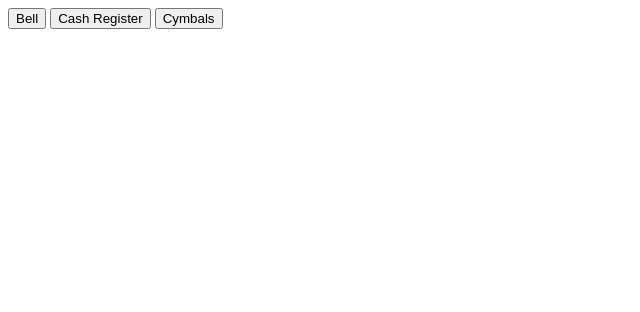
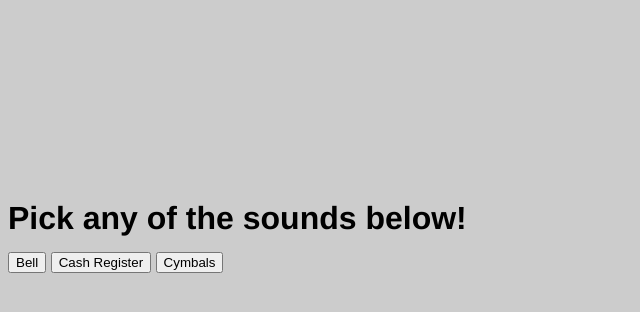
Before and after one commit to jerry-lagore/mi349_soundboard, a plain HTML site: page index.html in a window 1280 px wide. Shown: the whole page, without its empty margins (0-640 px from the left). Drawn offline with Linux system fonts and the light colour scheme.

Commit message:
some things:

```diff
--- a/index.html
+++ b/index.html
@@ -8,6 +8,9 @@
     <title>Soundboard</title>
 </head>
 <body>
+
+    <h1>Pick any of the sounds below!</h1>
+
     <button id="first">Bell</button>
     <button id="second">Cash Register</button>
     <button id="third">Cymbals</button>
--- a/style.css
+++ b/style.css
@@ -0,0 +1,11 @@
+body {
+    background-color: #ccc;
+    font-family: Helvetica, sans-serif;
+    color:gray;
+    margin-top: 200px;
+}
+
+h1 {
+    margin: 15px 0;
+    color: black;
+}
```
